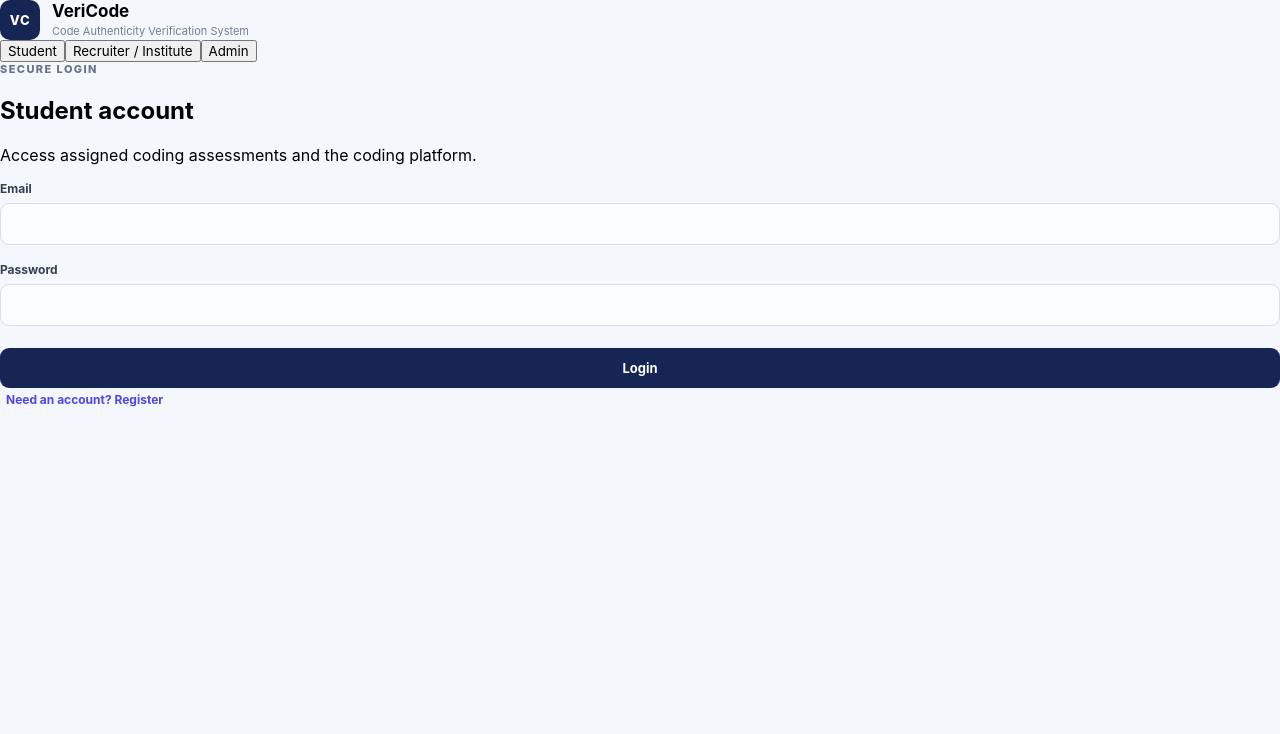
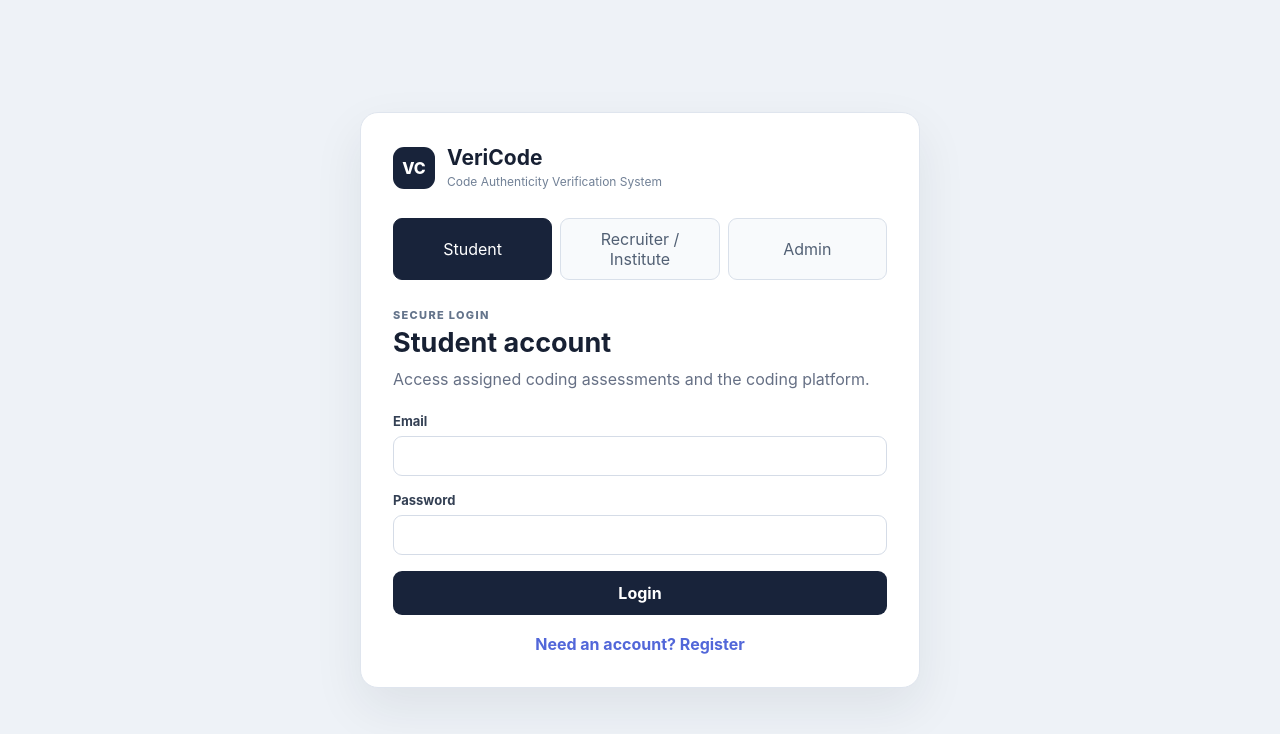
Before and after one commit to tejas3540/code-authenticity-verification, a React (Vite) app in the folder vericode-frontend/: page / in a window 1280 px wide. Shown: the top 734 px of the page. Built offline with nearby package versions, Linux system fonts and the light colour scheme; no server answers.

Commit message:
Style role-based authentication and dashboards

```diff
--- a/vericode-frontend/src/App.css
+++ b/vericode-frontend/src/App.css
@@ -1,21 +1,41 @@
-#root {
-  min-height: 100vh;
+* {
+  box-sizing: border-box;
 }
 
-.app-shell {
-  min-height: 100vh;
+body {
+  margin: 0;
+  font-family: Inter, system-ui, -apple-system, BlinkMacSystemFont, "Segoe UI", sans-serif;
   background: #f4f7fb;
-  color: #162033;
+  color: #172033;
 }
 
-.topbar {
-  min-height: 74px;
-  padding: 0 6vw;
-  display: flex;
-  align-items: center;
-  justify-content: space-between;
-  background: #ffffff;
-  border-bottom: 1px solid #e4e9f1;
+button, input {
+  font: inherit;
+}
+
+button {
+  cursor: pointer;
+}
+
+.auth-shell {
+  min-height: 100vh;
+  display: grid;
+  place-items: center;
+  padding: 32px 16px;
+  background: #eef2f7;
+}
+
+.auth-card {
+  width: min(560px, 100%);
+  background: white;
+  border: 1px solid #dfe5ee;
+  border-radius: 18px;
+  padding: 32px;
+  box-shadow: 0 20px 50px rgba(20, 32, 55, 0.08);
+}
+
+.auth-brand {
+  margin-bottom: 28px;
 }
 
 .brand {
@@ -25,328 +45,239 @@
 }
 
 .brand-mark {
-  width: 40px;
-  height: 40px;
+  width: 42px;
+  height: 42px;
+  border-radius: 11px;
   display: grid;
   place-items: center;
-  border-radius: 10px;
-  background: #172554;
-  color: #ffffff;
-  font-size: 13px;
+  background: #18233a;
+  color: white;
   font-weight: 800;
-  letter-spacing: 0.05em;
 }
 
 .brand h1 {
   margin: 0;
-  font-size: 17px;
-  line-height: 1.1;
+  font-size: 21px;
 }
 
 .brand span {
-  display: block;
-  margin-top: 3px;
   color: #718096;
-  font-size: 11px;
+  font-size: 12px;
 }
 
-.api-status {
-  display: flex;
-  align-items: center;
+.role-tabs {
+  display: grid;
+  grid-template-columns: repeat(3, 1fr);
   gap: 8px;
-  color: #526174;
-  font-size: 13px;
-  font-weight: 600;
+  margin-bottom: 28px;
 }
 
-.status-dot {
-  width: 8px;
-  height: 8px;
-  border-radius: 50%;
-  background: #22c55e;
-  box-shadow: 0 0 0 4px #dcfce7;
+.role-tab {
+  border: 1px solid #d9e0ea;
+  background: #f8fafc;
+  color: #526074;
+  border-radius: 9px;
+  padding: 10px 8px;
+}
+
+.role-tab.active {
+  background: #18233a;
+  color: white;
+  border-color: #18233a;
+}
+
+.auth-heading h2 {
+  margin: 4px 0 8px;
+  font-size: 27px;
+}
+
+.auth-heading p:last-child {
+  margin: 0 0 22px;
+  color: #667085;
+  line-height: 1.5;
+}
+
+.eyebrow, .section-label {
+  margin: 0;
+  font-size: 11px;
+  font-weight: 800;
+  letter-spacing: 0.12em;
+  color: #64748b;
+}
+
+form {
+  display: grid;
+  gap: 16px;
+}
+
+label {
+  display: grid;
+  gap: 7px;
+  color: #344054;
+  font-size: 13px;
+  font-weight: 650;
+}
+
+input, textarea, select {
+  width: 100%;
+  border: 1px solid #d5dce7;
+  border-radius: 9px;
+  padding: 11px 12px;
+  background: white;
+  color: #172033;
+  outline: none;
+}
+
+input:focus, textarea:focus, select:focus {
+  border-color: #536dfe;
+  box-shadow: 0 0 0 3px rgba(83, 109, 254, 0.1);
+}
+
+.primary-button {
+  border: 0;
+  border-radius: 9px;
+  padding: 12px 16px;
+  background: #18233a;
+  color: white;
+  font-weight: 700;
+}
+
+.primary-button:disabled {
+  opacity: 0.6;
+  cursor: not-allowed;
+}
+
+.text-button {
+  border: 0;
+  background: transparent;
+  color: #5267d9;
+  font-weight: 700;
+}
+
+.auth-switch {
+  display: block;
+  margin: 18px auto 0;
+}
+
+.alert {
+  margin-top: 16px;
+  padding: 11px 13px;
+  border-radius: 9px;
+  font-size: 13px;
+}
+
+.alert.success {
+  background: #ecfdf3;
+  color: #027a48;
+}
+
+.alert.error {
+  background: #fef3f2;
+  color: #b42318;
+}
+
+.dashboard-shell {
+  min-height: 100vh;
+}
+
+.topbar {
+  min-height: 70px;
+  padding: 0 32px;
+  display: flex;
+  justify-content: space-between;
+  align-items: center;
+  background: white;
+  border-bottom: 1px solid #e2e8f0;
+}
+
+.logout {
+  padding: 10px 14px;
 }
 
 .dashboard {
-  width: min(1180px, 88%);
+  width: min(1180px, calc(100% - 32px));
   margin: 0 auto;
-  padding: 46px 0 70px;
+  padding: 42px 0;
 }
 
 .hero {
   display: flex;
+  justify-content: space-between;
+  gap: 24px;
   align-items: flex-end;
-  justify-content: space-between;
-  gap: 30px;
-  margin-bottom: 30px;
-}
-
-.eyebrow,
-.section-label {
-  margin: 0 0 8px;
-  color: #64748b;
-  font-size: 11px;
-  font-weight: 800;
-  letter-spacing: 0.13em;
+  margin-bottom: 28px;
 }
 
 .hero h2 {
-  margin: 0;
-  font-size: clamp(30px, 4vw, 44px);
-  letter-spacing: -0.035em;
+  margin: 6px 0 8px;
+  font-size: 32px;
 }
 
 .hero-copy {
-  margin: 10px 0 0;
-  color: #69778b;
-  font-size: 15px;
+  margin: 0;
+  color: #667085;
 }
 
 .stat-card {
-  min-width: 150px;
-  padding: 17px 20px;
-  background: #ffffff;
-  border: 1px solid #e1e7ef;
-  border-radius: 14px;
-  box-shadow: 0 8px 28px rgba(15, 23, 42, 0.05);
+  min-width: 160px;
+  padding: 18px;
+  border: 1px solid #dfe5ee;
+  border-radius: 13px;
+  background: white;
 }
 
 .stat-card span {
   display: block;
-  color: #718096;
+  color: #667085;
   font-size: 12px;
 }
 
 .stat-card strong {
   display: block;
-  margin-top: 4px;
-  font-size: 28px;
+  margin-top: 5px;
+  font-size: 22px;
 }
 
-.content-grid {
+.dashboard-cards {
   display: grid;
-  grid-template-columns: minmax(280px, 350px) minmax(0, 1fr);
-  gap: 22px;
-  align-items: start;
+  grid-template-columns: repeat(4, 1fr);
+  gap: 16px;
 }
 
 .panel {
-  background: #ffffff;
-  border: 1px solid #e1e7ef;
-  border-radius: 16px;
-  box-shadow: 0 10px 32px rgba(15, 23, 42, 0.045);
+  background: white;
+  border: 1px solid #dfe5ee;
+  border-radius: 14px;
+  padding: 22px;
 }
 
-.form-panel {
-  padding: 24px;
+.feature-card h3 {
+  margin: 7px 0;
 }
 
-.table-panel {
-  min-width: 0;
-  overflow: hidden;
+.feature-card p:last-child {
+  margin: 0;
+  color: #667085;
+  line-height: 1.5;
 }
 
-.panel-heading {
-  display: flex;
-  align-items: flex-start;
-  justify-content: space-between;
-  gap: 15px;
-  padding: 24px 24px 20px;
-  border-bottom: 1px solid #edf1f6;
+@media (max-width: 900px) {
+  .dashboard-cards {
+    grid-template-columns: repeat(2, 1fr);
+  }
 }
 
-.form-panel .panel-heading {
-  padding: 0 0 22px;
-  margin-bottom: 22px;
-}
-
-.panel-heading h3 {
-  margin: 0;
-  font-size: 19px;
-  letter-spacing: -0.02em;
-}
-
-form {
-  display: grid;
-  gap: 17px;
-}
-
-label {
-  display: grid;
-  gap: 7px;
-  color: #334155;
-  font-size: 12px;
-  font-weight: 700;
-}
-
-input {
-  width: 100%;
-  box-sizing: border-box;
-  padding: 12px 13px;
-  border: 1px solid #d7dee8;
-  border-radius: 9px;
-  background: #fbfcfe;
-  color: #172033;
-  font: inherit;
-  font-size: 13px;
-  outline: none;
-  transition: border-color 0.18s, box-shadow 0.18s;
-}
-
-input:focus {
-  border-color: #4f46e5;
-  box-shadow: 0 0 0 3px rgba(79, 70, 229, 0.1);
-  background: #ffffff;
-}
-
-.primary-button,
-.refresh-button,
-.text-button,
-.action-button {
-  border: 0;
-  font: inherit;
-  cursor: pointer;
-}
-
-.primary-button {
-  margin-top: 5px;
-  padding: 12px 15px;
-  border-radius: 9px;
-  background: #172554;
-  color: #ffffff;
-  font-size: 13px;
-  font-weight: 700;
-}
-
-.primary-button:hover {
-  background: #1e3a8a;
-}
-
-.primary-button:disabled {
-  cursor: wait;
-  opacity: 0.65;
-}
-
-.text-button,
-.refresh-button {
-  background: transparent;
-  color: #4f46e5;
-  font-size: 12px;
-  font-weight: 700;
-}
-
-.refresh-button {
-  padding: 5px 0;
-}
-
-.alert {
-  margin-top: 17px;
-  padding: 11px 12px;
-  border-radius: 8px;
-  font-size: 12px;
-  line-height: 1.45;
-}
-
-.alert.success {
-  background: #ecfdf3;
-  color: #166534;
-  border: 1px solid #bbf7d0;
-}
-
-.alert.error {
-  background: #fff1f2;
-  color: #be123c;
-  border: 1px solid #fecdd3;
-}
-
-.table-wrap {
-  overflow-x: auto;
-}
-
-table {
-  width: 100%;
-  border-collapse: collapse;
-  text-align: left;
-}
-
-th {
-  padding: 12px 20px;
-  background: #f8fafc;
-  color: #64748b;
-  font-size: 10px;
-  font-weight: 800;
-  letter-spacing: 0.09em;
-  text-transform: uppercase;
-}
-
-td {
-  padding: 15px 20px;
-  border-top: 1px solid #edf1f6;
-  color: #526174;
-  font-size: 13px;
-  white-space: nowrap;
-}
-
-.candidate-name {
-  color: #1e293b;
-  font-weight: 700;
-}
-
-.id-badge {
-  display: inline-flex;
-  padding: 4px 7px;
-  border-radius: 6px;
-  background: #eef2ff;
-  color: #4338ca;
-  font-size: 11px;
-  font-weight: 800;
-}
-
-.actions {
-  display: flex;
-  gap: 7px;
-}
-
-.action-button {
-  padding: 7px 10px;
-  border-radius: 7px;
-  font-size: 11px;
-  font-weight: 700;
-}
-
-.action-button.edit {
-  background: #eef2ff;
-  color: #4338ca;
-}
-
-.action-button.delete {
-  background: #fff1f2;
-  color: #be123c;
-}
-
-.empty-state {
-  min-height: 260px;
-  display: grid;
-  place-content: center;
-  gap: 7px;
-  text-align: center;
-  color: #718096;
-  font-size: 13px;
-}
-
-.empty-state strong {
-  color: #334155;
-  font-size: 14px;
-}
-
-@media (max-width: 850px) {
-  .topbar {
-    padding: 0 5%;
+@media (max-width: 620px) {
+  .auth-card {
+    padding: 22px;
   }
 
-  .dashboard {
-    width: 90%;
-    padding-top: 32px;
+  .role-tabs {
+    grid-template-columns: 1fr;
+  }
+
+  .topbar {
+    padding: 0 16px;
   }
 
   .hero {
@@ -354,32 +285,7 @@ td {
     flex-direction: column;
   }
 
-  .content-grid {
+  .dashboard-cards {
     grid-template-columns: 1fr;
   }
 }
-
-@media (max-width: 520px) {
-  .brand span,
-  .api-status {
-    display: none;
-  }
-
-  .dashboard {
-    width: 92%;
-  }
-
-  .form-panel {
-    padding: 20px;
-  }
-
-  .panel-heading {
-    padding: 20px 20px 16px;
-  }
-
-  th,
-  td {
-    padding-left: 14px;
-    padding-right: 14px;
-  }
-}
```
